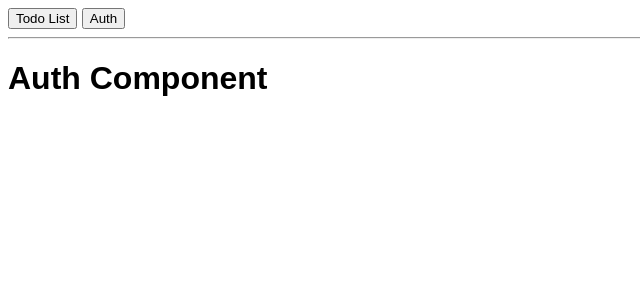
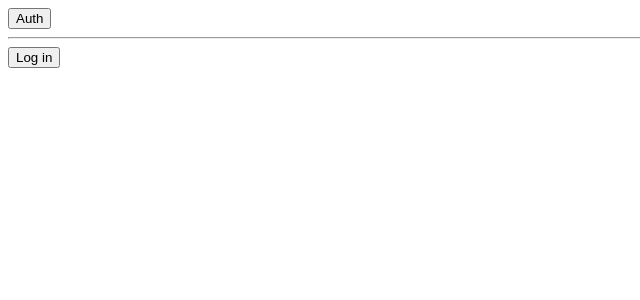
Before and after one commit to saiful-dev/Hooks-Dive-Drive-, a React (Create React App) app: page / in a window 1280 px wide. Shown: the top 300 px of the page, without its empty margins (0-640 px from the left). Built offline with nearby package versions, Linux system fonts and the light colour scheme.

Commit message:
useContext and Auth login added

```diff
--- a/src/App.js
+++ b/src/App.js
@@ -4,21 +4,30 @@ import Todo from './Components/Todo';
 import Header from './Components/Header';
 import Auth from './Components/Auth';
 
+import AuthContex from './AuthContex';
+
 function App() {
   const [page,setPage]=useState('auth');
+  const [authStatus,setAuthStatus]=useState(false);
 
   const switchPage= (pageName)=>{
       setPage(pageName);
   };
 
+  const login=()=>{
+      setAuthStatus(true);
+
+  };
+
   return (
     <div className="App">
+      <AuthContex.Provider value={{status:authStatus, login: login }}>
         <Header  onLoadTodos={switchPage.bind(this,'todos')} onLoadAuth={switchPage.bind(this,'auth')}/>
         <hr/>
 
         {page ==='auth' ? <Auth/> :<Todo/>}
 
-
+        </AuthContex.Provider>
 
     </div>
   );
--- /dev/null
+++ b/src/AuthContex.js
@@ -0,0 +1,5 @@
+import React from 'react';
+
+const AuthContex=React.createContext({status:false,login: ()=>{} });
+
+export default AuthContex;
--- a/src/Components/Auth.js
+++ b/src/Components/Auth.js
@@ -1,7 +1,13 @@
-import React from "react";
+import React,{useContext} from "react";
+import AuthContex from "../AuthContex";
+const Auth=props=>{
 
-const Auth=props=>(
-    <h1>Auth Component</h1>
-)
+    const auths=useContext(AuthContex);
+    return(
+        <button onClick={auths.login}>Log in</button>
+        //auth.login it runs when we clicked
+        //auth.login() it runs when the component render first time as well as onclick
+    )
+};
 
 export default Auth;
--- a/src/Components/Header.js
+++ b/src/Components/Header.js
@@ -1,12 +1,19 @@
-import React from "react";
+import React,{useContext} from "react";
+import AuthContex from "../AuthContex";
 
-const Header =props=>(
+const Header =props=>{
+
+    const auths=useContext(AuthContex);
+    return(
+
     <header>
-        <button onClick={props.onLoadTodos}>Todo List</button>
+        {auths.status? <button onClick={props.onLoadTodos}>Todo List</button>:null}
         {" "}
         <button onClick={props.onLoadAuth}>Auth</button>
     </header>
 
-);
+    )
+
+};
 
 export default Header;
```
